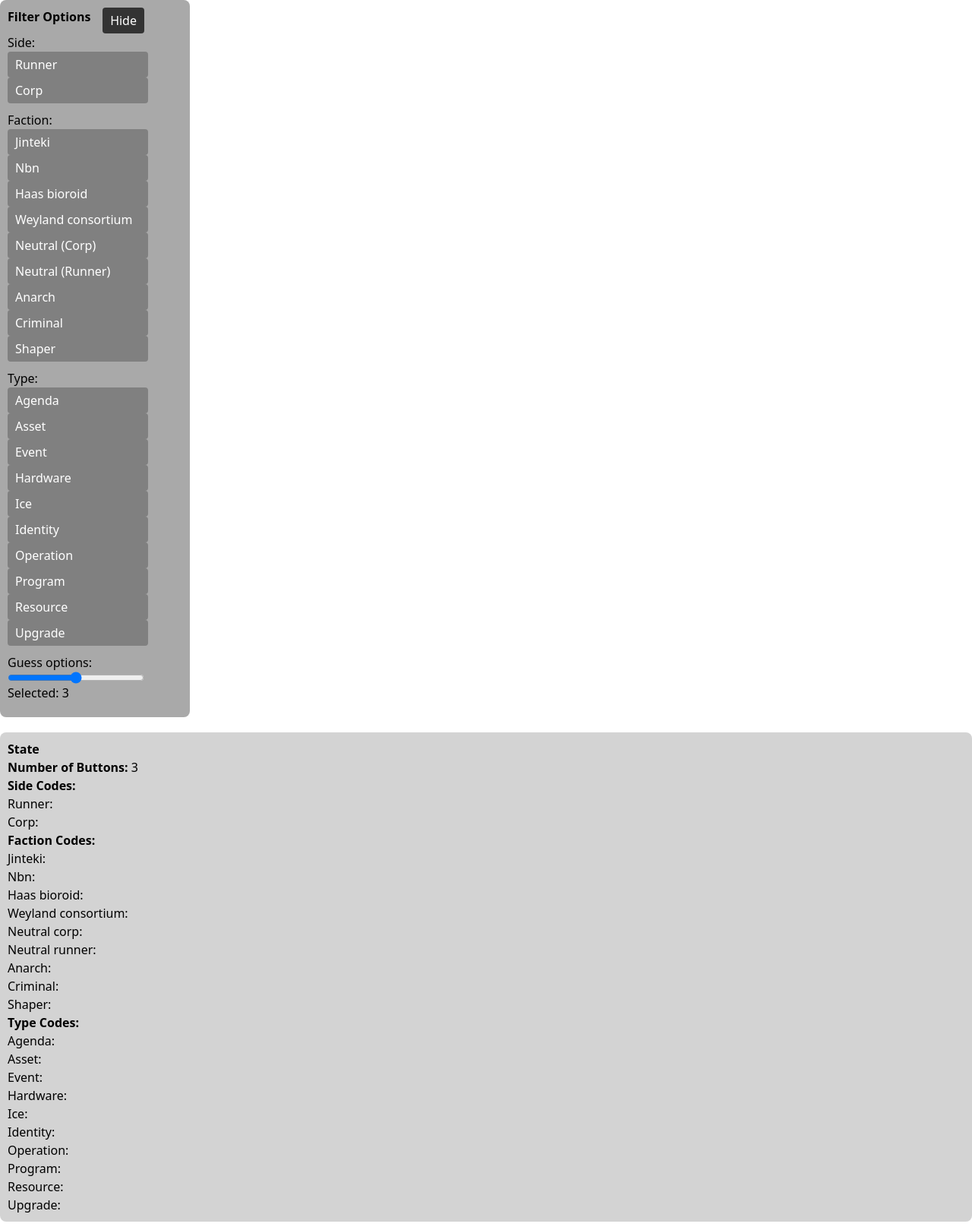
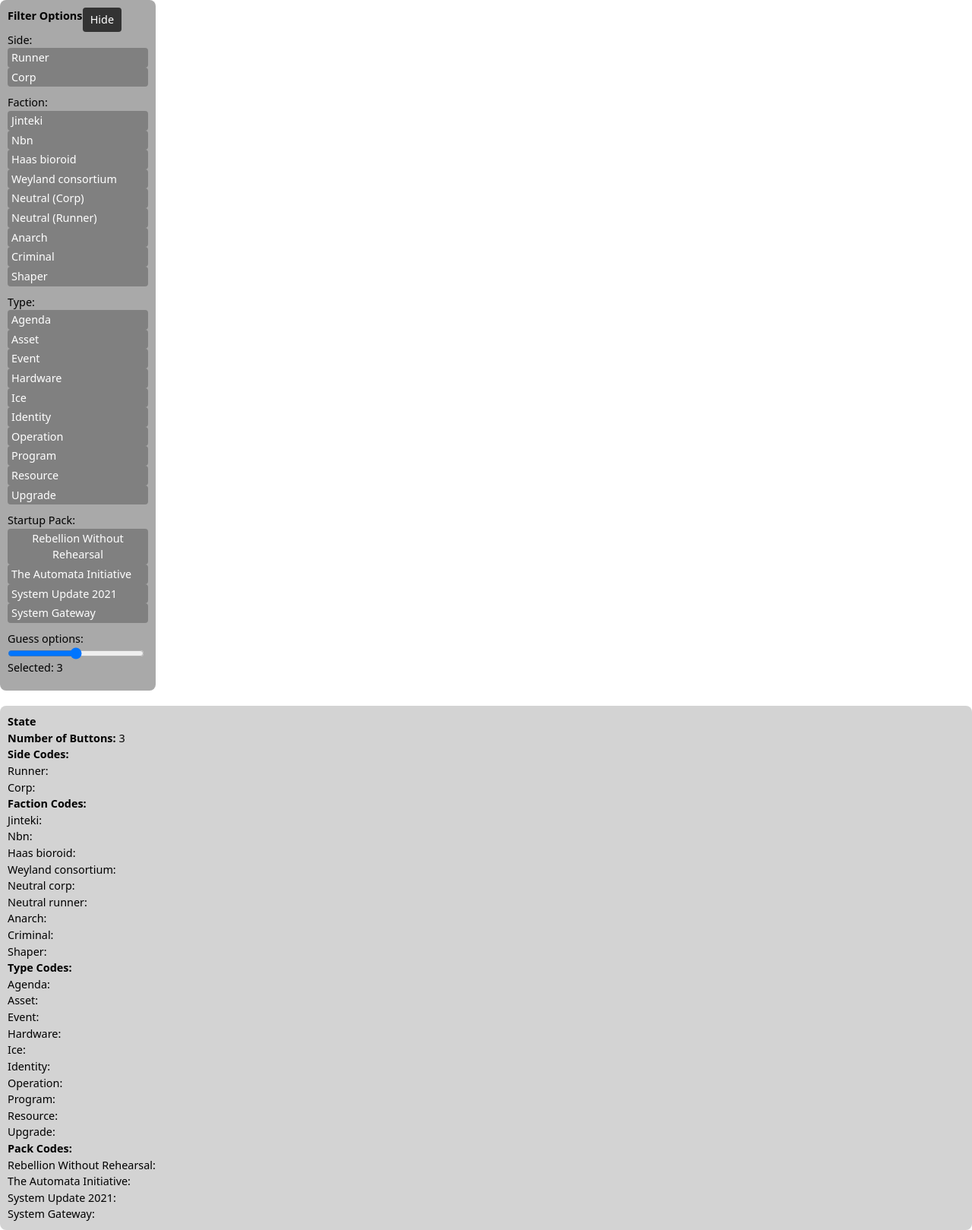
Before and after one commit to crabbop/svelte-main, a SvelteKit app: page /menu in a window 1280 px wide. Shown: the whole page at 76% size. Built offline with nearby package versions, Linux system fonts and the light colour scheme.

Commit message:
add startup pack selection functionality and adjust styles for better layout

```diff
--- a/src/routes/menu/+page.svelte
+++ b/src/routes/menu/+page.svelte
@@ -28,6 +28,12 @@
     criminal: 'false',
     shaper: 'false'
   };
+  let selectedPackCodes = {
+    'rebellion-without-rehearsal': 'false',
+    'the-automata-initiative': 'false',
+    'system-update-2021': 'false',
+    'system-gateway': 'false'
+  };
 
   let isCollapsed = false;
 
@@ -48,6 +54,8 @@
       selectedTypeCodes = newType;
     } else if (type === selectedFactionCodes) {
       selectedFactionCodes = newType;
+    } else if (type === selectedPackCodes) {
+      selectedPackCodes = newType;
     }
   }
 
@@ -70,14 +78,15 @@
     background-color: #a9a9a9; /* Darker grey background color */
     padding: 10px;
     border-radius: 8px;
-    width: 250px; /* Reduce width */
+    width: 205px; /* Adjust width to ensure 10px padding on both sides of the buttons */
     margin-right: 20px; /* Move to the left of the card image */
     transition: transform 0.3s ease;
     transform: translateX(var(--translateX, 0));
     position: relative;
+    font-size: 0.9em; /* Make font size smaller */
   }
   .options-container.collapsed {
-    --translateX: -95%; /* Collapse to 95% */
+    --translateX: -96%; /* Collapse to 95% */
   }
   .options-container h3 {
     margin-bottom: 10px;
@@ -94,7 +103,7 @@
   }
   .options-container .option-group button {
     margin-right: 5px;
-    padding: 5px 10px;
+    padding: 2px 5px; /* Reduced padding */
     border: none;
     border-radius: 4px;
     cursor: pointer;
@@ -107,6 +116,7 @@
     padding: 10px;
     background-color: #d3d3d3; /* Light grey background color */
     border-radius: 8px;
+    font-size: 0.9em; /* Make font size smaller */
   }
   .include {
     background-color: green;
@@ -123,7 +133,7 @@
   .toggle-button {
     position: absolute;
     top: 10px;
-    right: var(--button-right, 60px); /* Adjust position based on text length */
+    right: var(--button-right, 45px); /* Adjust position based on text length */
     padding: 5px 10px;
     background-color: #333;
     color: white;
@@ -135,7 +145,7 @@
 </style>
 
 <div class="options-container {isCollapsed ? 'collapsed' : ''}">
-  <button class="toggle-button" on:click={toggleCollapse} style="--button-right: {isCollapsed ? '-120px' : '60px'};">
+  <button class="toggle-button" on:click={toggleCollapse} style="--button-right: {isCollapsed ? '-110px' : '45px'};">
     {isCollapsed ? 'Filter Options' : 'Hide'}
   </button>
   <h3><b>Filter Options</b></h3>
@@ -175,6 +185,15 @@
     {/each}
   </div>
   <div class="option-group">
+    <label>Startup Pack:</label>
+    {#each Object.keys(selectedPackCodes) as pack}
+      <button class={selectedPackCodes[pack]} on:click={() => toggleSelection(selectedPackCodes, pack)}>
+        <span>{pack.split('-').map(word => word.charAt(0).toUpperCase() + word.slice(1)).join(' ')}</span>
+        <span>{displayValue(selectedPackCodes[pack])}</span>
+      </button>
+    {/each}
+  </div>
+  <div class="option-group">
     <label>Guess options:</label>
     <input type="range" min="2" max="4" bind:value={numberOfButtons} style="width: {sliderWidth}px;">
     <div>Selected: {numberOfButtons}</div>
@@ -202,4 +221,10 @@
       <li>{type.charAt(0).toUpperCase() + type.slice(1)}: {displayValue(selectedTypeCodes[type])}</li>
     {/each}
   </ul>
+  <p><b>Pack Codes:</b></p>
+  <ul>
+    {#each Object.keys(selectedPackCodes) as pack}
+      <li>{pack.split('-').map(word => word.charAt(0).toUpperCase() + word.slice(1)).join(' ')}: {displayValue(selectedPackCodes[pack])}</li>
+    {/each}
+  </ul>
 </div>
```
